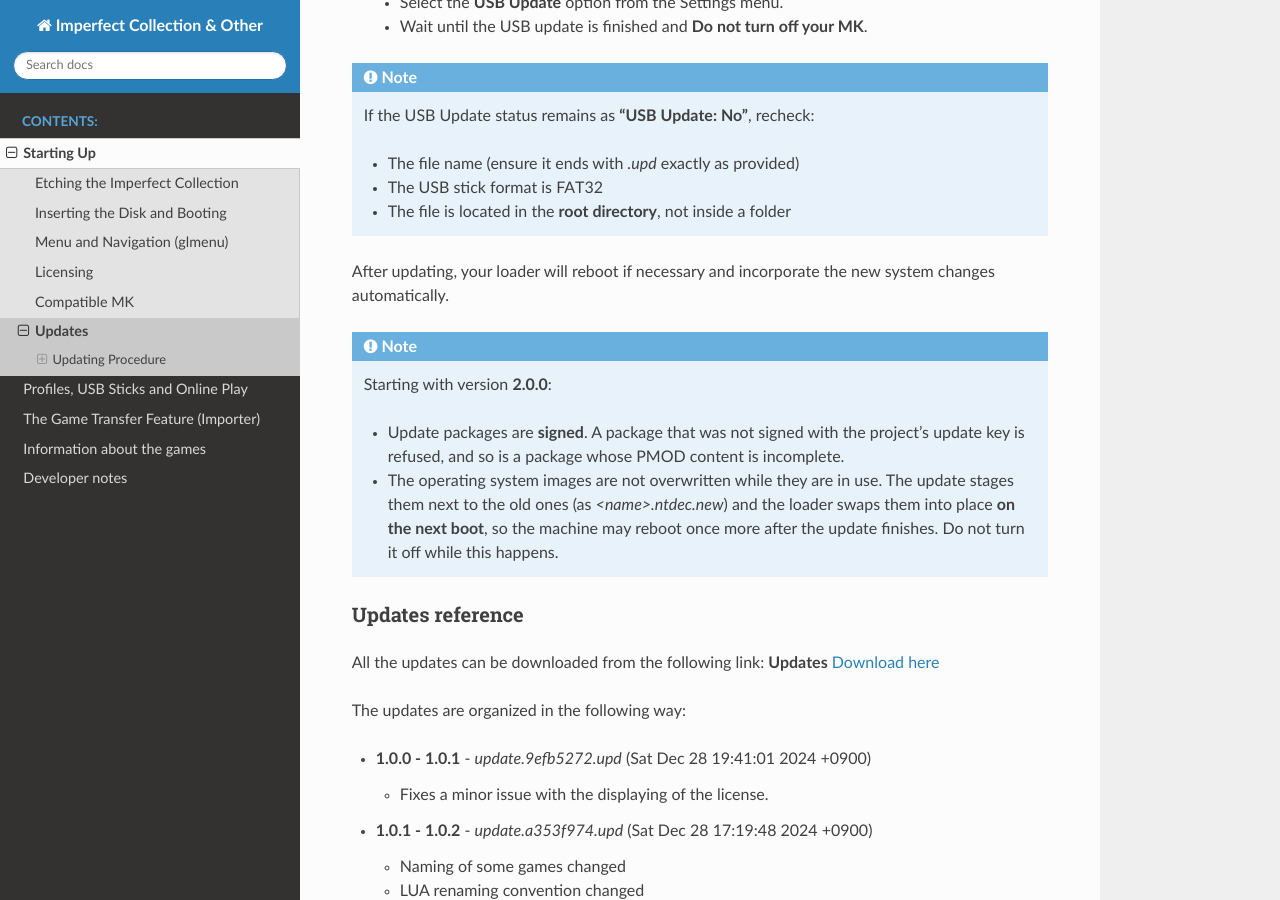
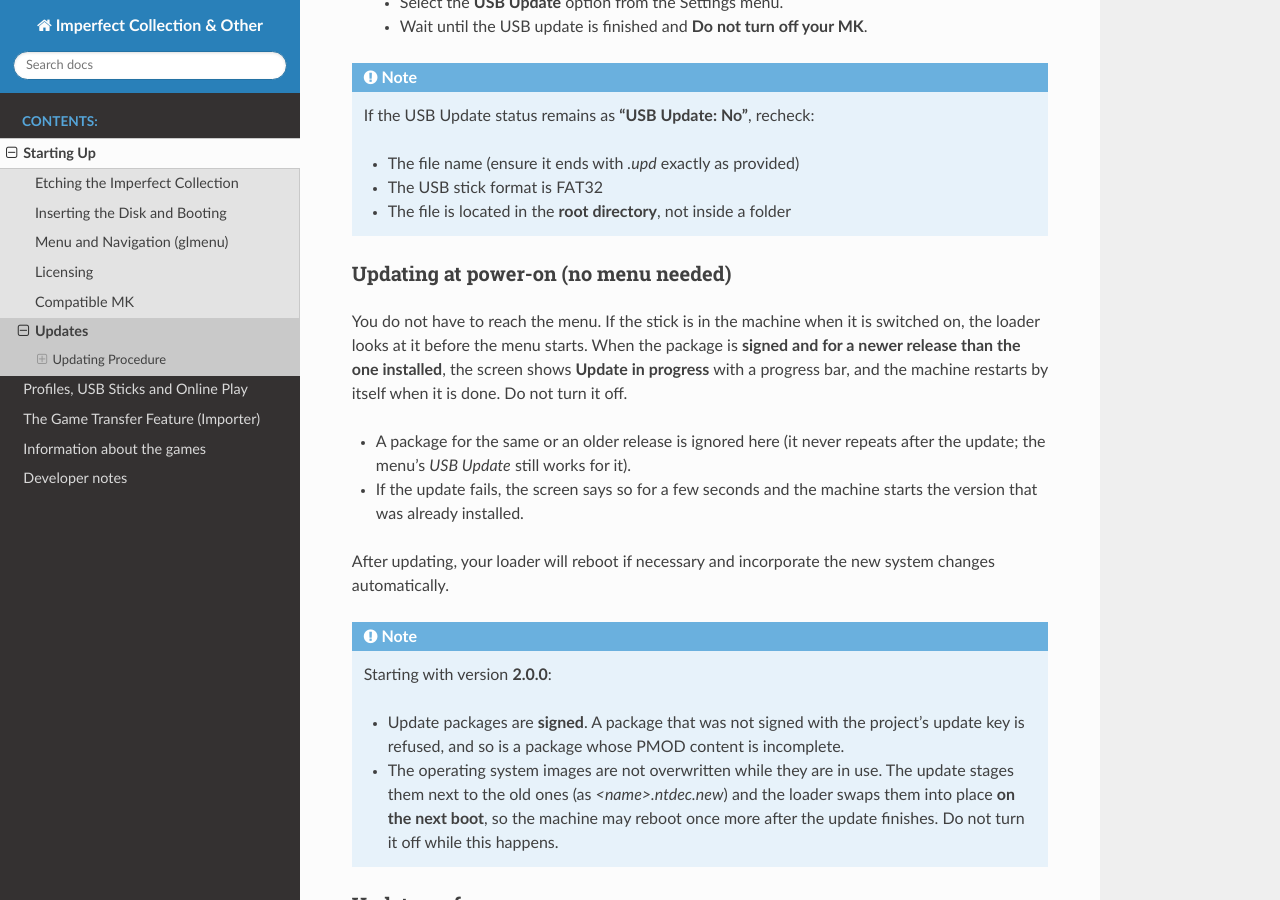
Before and after one commit to ckdur/imperfect-manual, a Sphinx documentation site: the page built from docs/start/updates.rst, in a window 1280 px wide and 900 px high, scrolled down 561 px. Built offline with Sphinx 7.4.7 and the Read the Docs theme 3.1.0, drawn with Linux system fonts in a browser that asks for light colours.

Commit message:
Manual: updating at power-on
Co-Authored-By: Claude Sonnet 5.5 <noreply@anthropic.com>

```diff
--- a/docs/start/updates.rst
+++ b/docs/start/updates.rst
@@ -40,6 +40,20 @@ Updating Procedure
    - The file name (ensure it ends with `.upd` exactly as provided)
    - The USB stick format is FAT32
    - The file is located in the **root directory**, not inside a folder
+
+Updating at power-on (no menu needed)
+^^^^^^^^^^^^^^^^^^^^^^^^^^^^^^^^^^^^^^
+
+You do not have to reach the menu. If the stick is in the machine when it is
+switched on, the loader looks at it before the menu starts. When the package
+is **signed and for a newer release than the one installed**, the screen shows
+**Update in progress** with a progress bar, and the machine restarts by itself
+when it is done. Do not turn it off.
+
+- A package for the same or an older release is ignored here (it never
+  repeats after the update; the menu's *USB Update* still works for it).
+- If the update fails, the screen says so for a few seconds and the machine
+  starts the version that was already installed.
 
 After updating, your loader will reboot if necessary and incorporate the new
 system changes automatically.
```
